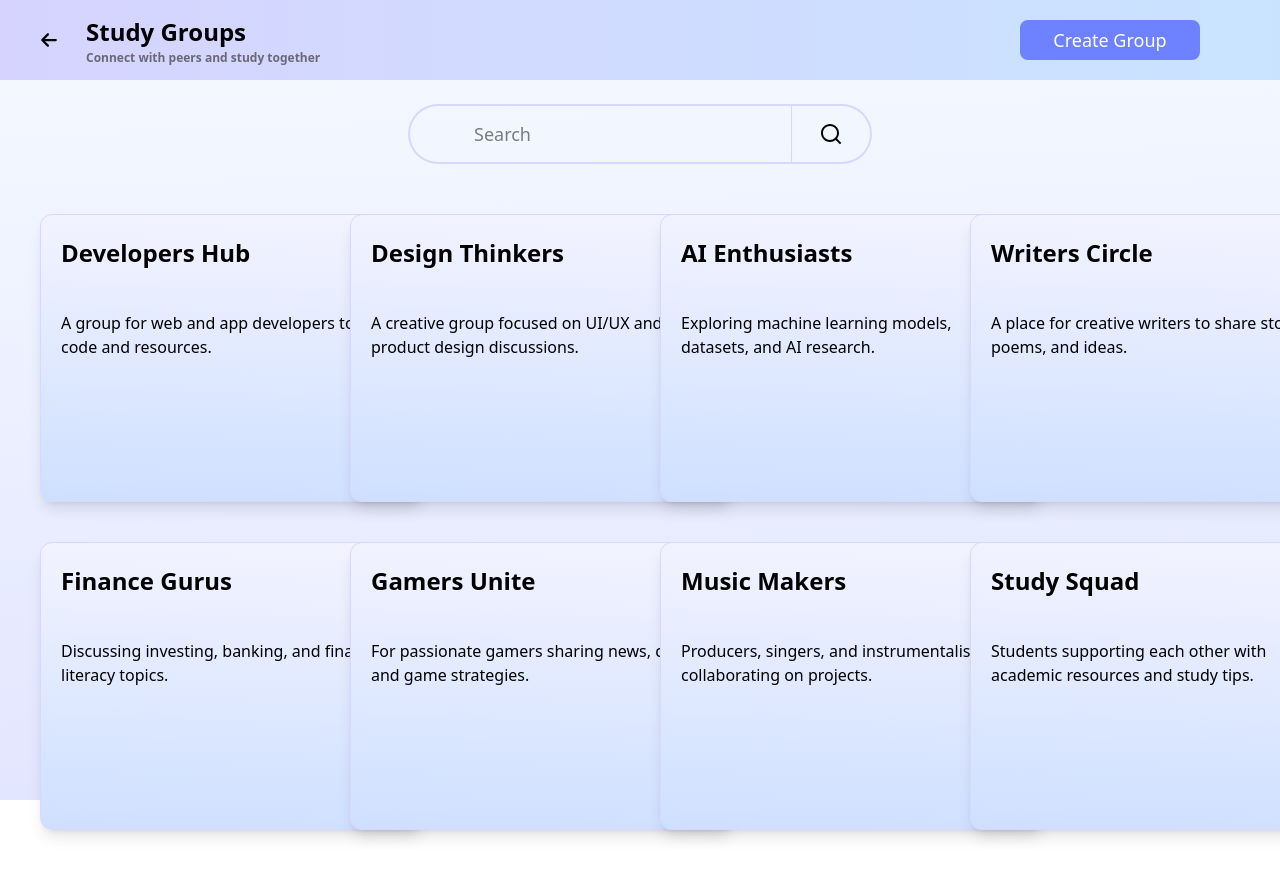
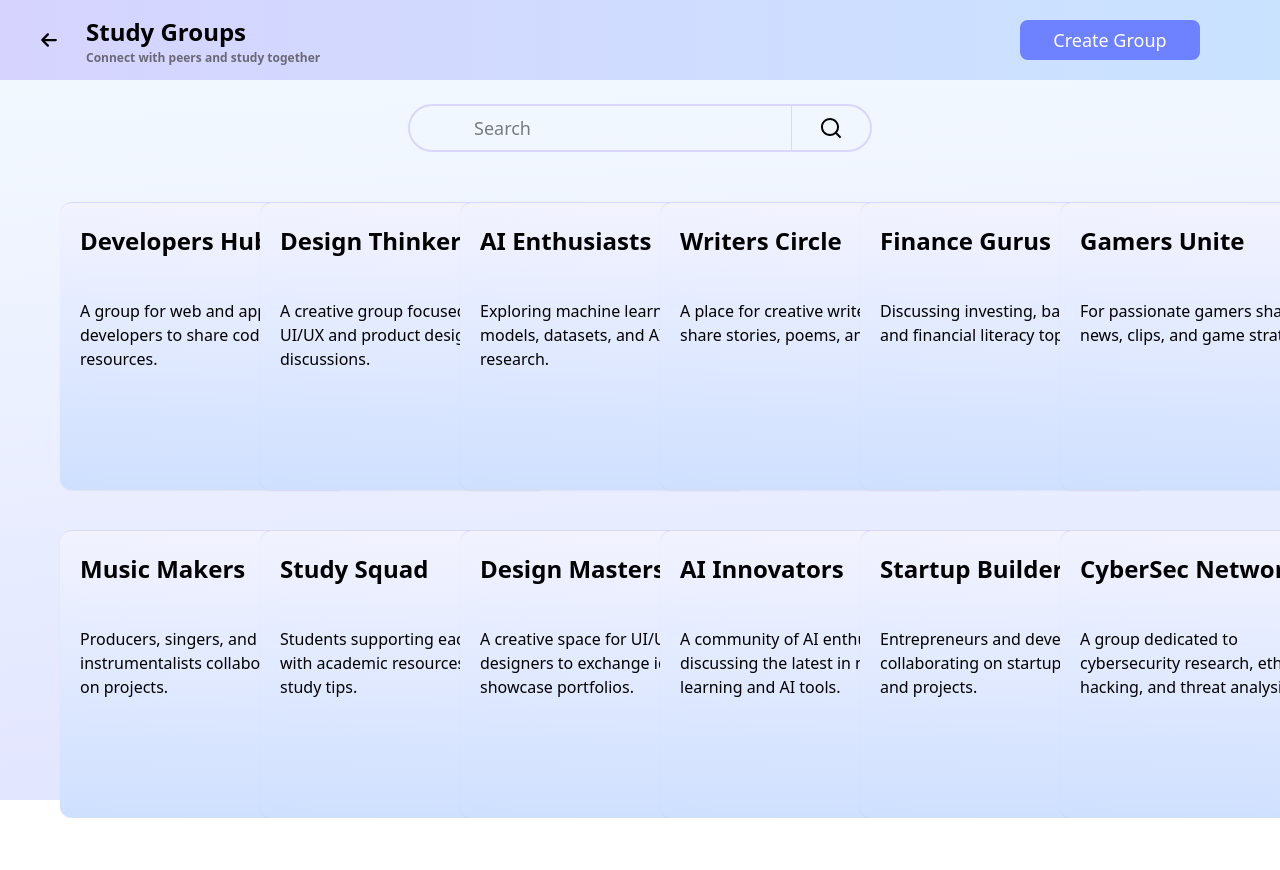
Before and after one commit to mebz2/nexus, a React (Vite) app in the folder client/: page /groups in a window 1280 px wide. Shown: the top 870 px of the page. After the commit the page ends 818 px from the top, so only its background shows below. Built offline with nearby package versions, Linux system fonts and the light colour scheme.

Commit message:
design changes

```diff
--- a/client/src/components/SearchBar.tsx
+++ b/client/src/components/SearchBar.tsx
@@ -9,18 +9,18 @@ const SearchBar = () => {
 				onBlur={() => setFocus(false)}
 				type="text"
 				className={`
-          h-15 w-96 mt-6 border-t-2 border-l-2
+          h-12 w-96 mt-6 border-t-2 border-l-2
           border-b-2 border-r
-          rounded-l-4xl pl-16
+          rounded-l-3xl pl-16
           text-lg outline-none
-          ${focus == true ? "border-[#1D158C]" : "border-border"}`}
+          ${focus == true ? "border-purple-950" : "border-border"}`}
 				placeholder="Search"
 			/>
 			<button
-        className={`h-15 w-20 border-r-2 border-t-2 border-b-2
-            rounded-r-4xl  flex justify-center items-center hover:cursor-pointer
+				className={`h-12 w-20 border-r-2 border-t-2 border-b-2
+            rounded-r-3xl  flex justify-center items-center hover:cursor-pointer
             outline-none
-            ${focus == true ? "border-[#1D158C]" : "border-border"}
+            ${focus == true ? "border-purple-950" : "border-border"}
             `}
 			>
 				<RiSearchLine
--- a/client/src/mocks/studyGroups.json
+++ b/client/src/mocks/studyGroups.json
@@ -62,5 +62,37 @@
 		"members": 7,
 		"createdAt": "2025-03-01T15:20:00Z",
 		"updatedAt": "2025-03-26T19:15:00Z"
+	},
+	{
+		"id": "b73d8e21-9f54-45c8-8a93-84b87a3cb041",
+		"name": "Design Masters",
+		"description": "A creative space for UI/UX designers to exchange ideas and showcase portfolios.",
+		"members": 18,
+		"createdAt": "2025-02-20T11:40:00Z",
+		"updatedAt": "2025-04-05T16:00:00Z"
+	},
+	{
+		"id": "c48f5b62-2ef1-4c2c-9b5a-3cbd9f76211d",
+		"name": "AI Innovators",
+		"description": "A community of AI enthusiasts discussing the latest in machine learning and AI tools.",
+		"members": 25,
+		"createdAt": "2025-01-12T09:30:00Z",
+		"updatedAt": "2025-03-22T12:15:00Z"
+	},
+	{
+		"id": "d12e6a9b-8e44-4c6b-a84a-f5e9f1db55af",
+		"name": "Startup Builders",
+		"description": "Entrepreneurs and developers collaborating on startup ideas and projects.",
+		"members": 15,
+		"createdAt": "2025-03-25T08:10:00Z",
+		"updatedAt": "2025-04-10T10:45:00Z"
+	},
+	{
+		"id": "e27b4d90-7c1a-4b53-9e57-b36e4a75ac43",
+		"name": "CyberSec Network",
+		"description": "A group dedicated to cybersecurity research, ethical hacking, and threat analysis.",
+		"members": 10,
+		"createdAt": "2025-02-15T13:00:00Z",
+		"updatedAt": "2025-03-29T07:50:00Z"
 	}
 ]
--- a/client/src/pages/Dashboard/components/Navbar.tsx
+++ b/client/src/pages/Dashboard/components/Navbar.tsx
@@ -7,7 +7,9 @@ const Navbar = () => {
 		<div className="navbar-gradient h-20  flex items-center p-10 pl-20 pr-20 justify-between ">
 			{/*logo and tag line*/}
 			<div className="h-[70px] w-[300px] flex flex-col justify-center  ">
-				<h1 className="m-0 hover:cursor-pointer">nexus</h1>
+				<Link to="/home">
+					<h1 className="m-0 hover:cursor-pointer">nexus</h1>
+				</Link>
 				<p className="mt-0 text-xs font-bold text-[#6B6875]">
 					Unlock your learning all in one place
 				</p>
@@ -23,7 +25,7 @@ const Navbar = () => {
 				>
 					<FaRegUser
 						className={`
-				            text-3xl text-purple-950 text-black"
+				            text-3xl text-black  outline-none"
 			            `}
 					/>
 				</div>
--- a/client/src/pages/Groups/Groups.tsx
+++ b/client/src/pages/Groups/Groups.tsx
@@ -8,7 +8,7 @@ function Groups() {
 			<Navbar />
 			<div className="flex flex-col items-center gap-2.5 ">
 				<SearchBar />
-				<div className="h-full w-screen grid grid-cols-4 grid-rows-2 p-10 gap-10">
+				<div className="h-full w-screen grid grid-cols-6 grid-rows-2 pl-15 pr-15 pt-10 gap-10">
 					{MockGroups.map((group) => {
 						return <GroupCard key={group.id} {...group} />;
 					})}
--- a/client/src/pages/Groups/components/GroupCard.tsx
+++ b/client/src/pages/Groups/components/GroupCard.tsx
@@ -18,17 +18,17 @@ const GroupCard = (group: GroupCardProps) => {
 				onMouseEnter={() => setVisible(true)}
 				onMouseLeave={() => setVisible(false)}
 				className={`
-			      h-72 w-96 border border-border p-5 flex
+			      h-72 w-72 border-t border-border p-5 flex
 			      flex-col gap-10 card-gradient rounded-xl
-			      shadow-lg relative
-			      hover:cursor-pointer hover:shadow-xl hover:shadow-[#4C23FF]/20
+			      shadow-xs relative
+			      hover:cursor-pointer hover:shadow-lg hover:shadow-[#4C23FF]/20
 			     `}
 			>
 				<h2 className="line-clamp-1">{group.name}</h2>
 				<p className="line-clamp-3">{group.description}</p>
 				<IoMdArrowRoundForward
-					className={`text-3xl text-[#1D158C]
-				        absolute bottom-2.5 right-3.5
+					className={`text-3xl text-black
+				        absolute bottom-3 right-5
 				        ${visible ? "visible" : "invisible"}
 			        `}
 				/>
@@ -36,5 +36,4 @@ const GroupCard = (group: GroupCardProps) => {
 		</Link>
 	);
 };
-
 export default GroupCard;
```
Lines whose indentation alone changed are shown as unchanged.
